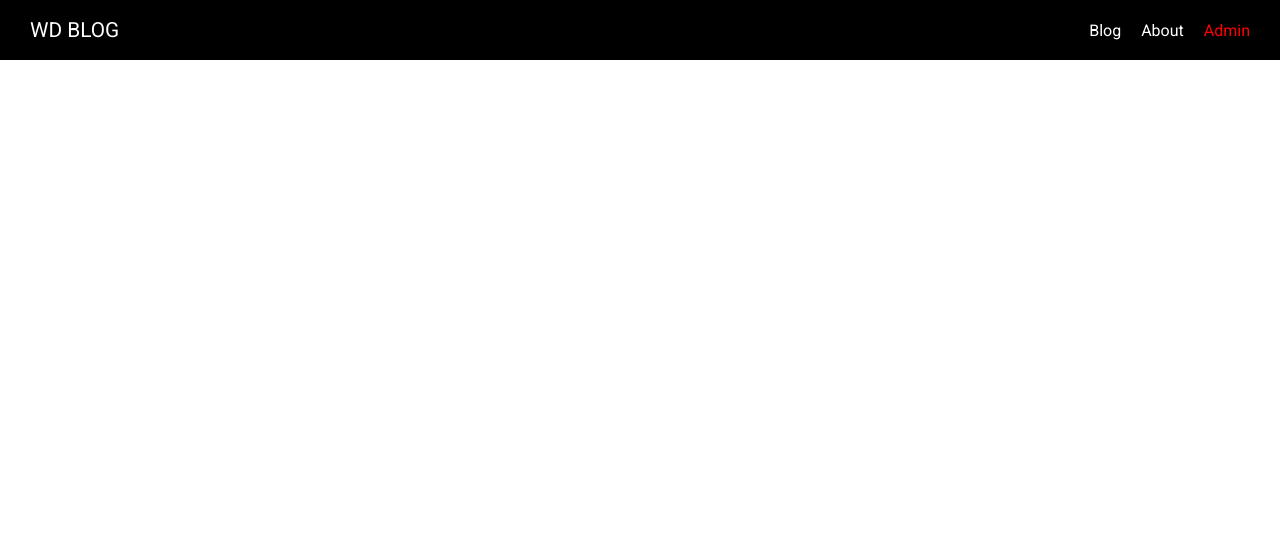
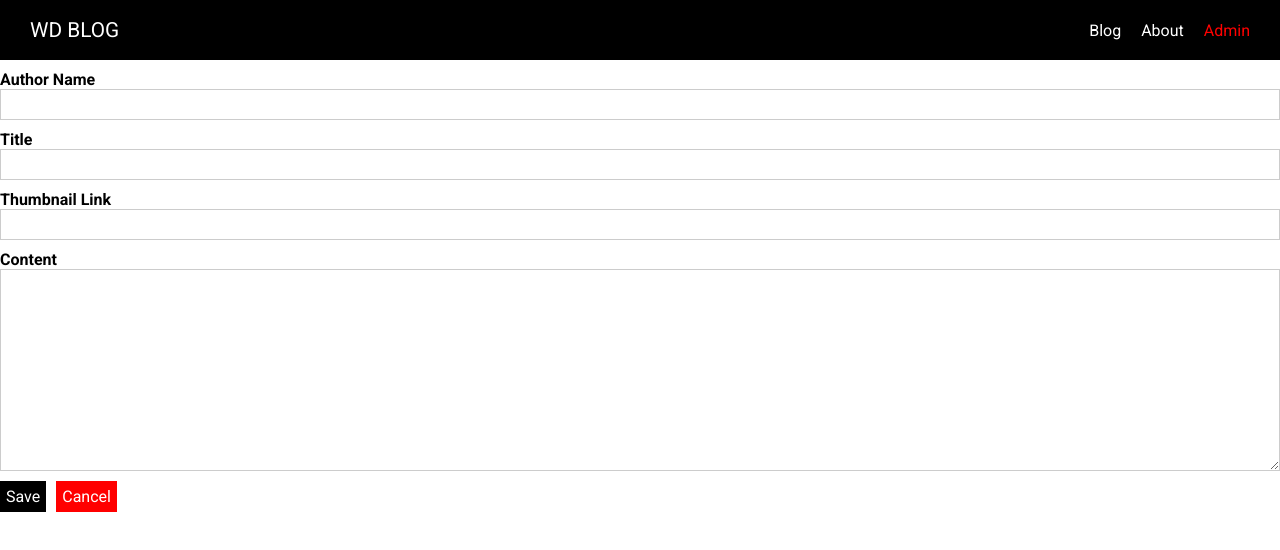
Before and after one commit to jeffday90/nuxt-blog, a Nuxt app: page /admin/new-post in a window 1280 px wide. Shown: the top 550 px of the page. Built offline with nearby package versions, Linux system fonts and the light colour scheme.

Commit message:
Working on the admin section of the page.  Added a button component and an input component (both of which are general Vue components) and allowed the user to add a post, but without backend connection.

```diff
--- /dev/null
+++ b/components/UI/AppButton.vue
@@ -0,0 +1,63 @@
+<template>
+  <button
+    class="button"
+    :class="btnStyle"
+    v-bind="$attrs"
+    v-on="$listeners"><slot /></button>
+</template>
+
+<script>
+export default {
+  name: 'AppButton',
+  props: {
+    btnStyle: {
+      type: String,
+      default: ''
+    }
+  }
+}
+</script>
+
+
+<style scoped>
+.button {
+  font: inherit;
+  background-color: black;
+  color: white;
+  padding: 5px;
+  cursor: pointer;
+  border: 1px solid black;
+}
+
+.button:hover,
+.button:active {
+  background-color: rgb(51, 51, 51);
+  border: 1px solid black;
+}
+
+.inverted {
+  background-color: white;
+  color: black;
+  border: 1px solid transparent;
+}
+
+.inverted:hover,
+.inverted:active {
+  color: #ccc;
+  background-color: white;
+  border: 1px solid transparent;
+}
+
+.cancel {
+  background-color: red;
+  color: white;
+  border: 1px solid transparent;
+}
+
+.cancel:hover,
+.cancel:active {
+  background-color: salmon;
+  border: 1px solid transparent;
+  color: white;
+}
+</style>
--- /dev/null
+++ b/components/UI/AppControlInput.vue
@@ -0,0 +1,58 @@
+<template>
+  <div class="input-control">
+    <label><slot /></label>
+    <input
+      v-if="controlType === 'input'"
+      v-bind="$attrs"
+      :value="value"
+      @input="$emit('input', $event.target.value)">
+    <textarea
+      v-if="controlType === 'textarea'"
+      rows="10"
+      :value="value"
+      @input="$emit('input', $event.target.value)"></textarea>
+  </div>
+</template>
+
+<script>
+export default {
+  name: 'AppInputControl',
+  props: {
+    controlType: {
+      type: String,
+      default: 'input'
+    },
+    value: {
+      type: String,
+      default: ''
+    }
+  }
+}
+</script>
+
+<style scoped>
+.input-control {
+  margin: 10px 0;
+}
+
+.input-control label {
+  display: block;
+  font-weight: bold;
+}
+
+.input-control input,
+.input-control textarea {
+  display: block;
+  width: 100%;
+  box-sizing: border-box;
+  font: inherit;
+  border: 1px solid #ccc;
+  padding: 5px;
+}
+
+.input-control input:focus,
+.input-control textarea:focus {
+  background-color: #eee;
+  outline: none;
+}
+</style>
--- /dev/null
+++ b/pages/admin/index.vue
@@ -0,0 +1,37 @@
+<template>
+    <div class="admin-page">
+        <section class="new-post">
+            <button @click="$router.push('/admin/new-post/')">Create Post</button>
+        </section>
+        <section class="existing-posts">
+            <h1>Existing posts</h1>
+            <PostList />
+        </section>
+    </div>
+</template>
+
+<script>
+import PostList from '@/components/Posts/PostList'
+
+export default {
+    components: {
+        PostList
+    }
+}
+</script>
+
+<style scoped>
+.admin-page {
+  padding: 20px;
+}
+
+.new-post {
+  text-align: center;
+  border-bottom: 2px solid #ccc;
+  padding-bottom: 10px;
+}
+
+.existing-posts h1 {
+  text-align: center;
+}
+</style>
--- /dev/null
+++ b/pages/admin/new-post/index.vue
@@ -0,0 +1,53 @@
+<template>
+    <div class="admin-new-post-page">
+         <section class="new-post-form">
+             <form @submit.prevent="onSave">
+                <AppControlInput v-model="editedPost.author">Author Name</AppControlInput>
+                <AppControlInput v-model="editedPost.title">Title</AppControlInput>
+                <AppControlInput v-model="editedPost.thumbnailLink">Thumbnail Link</AppControlInput>
+
+                <AppControlInput
+                    control-type="textarea"
+                    v-model="editedPost.content">Content</AppControlInput>
+                <AppButton type="submit">Save</AppButton>
+
+                <AppButton
+                    type="button"
+                    style="margin-left: 10px"
+                    btn-style="cancel"
+                    @click="onCancel">Cancel</AppButton>
+             </form>
+         </section>
+    </div>
+</template>
+
+<script>
+import AppButton from '@/components/UI/AppButton';
+import AppControlInput from '@/components/UI/AppControlInput'
+
+export default {
+    components: {
+        AppButton,
+        AppControlInput
+    },
+    data() {
+        return {
+            editedPost: {
+                author: '',
+                title: '',
+                thumbnail: '',
+                content: '',
+            }
+        }
+    },
+    methods: {
+        onSave(){
+            console.log(this.editedPost)
+        },
+        onCancel(){
+            this.$router.push('/admin')
+        },
+
+    }
+}
+</script>
```
Also changed, not shown: pages/admin/_postId/index.vue (added), pages/admin/auth/index.vue (added).
